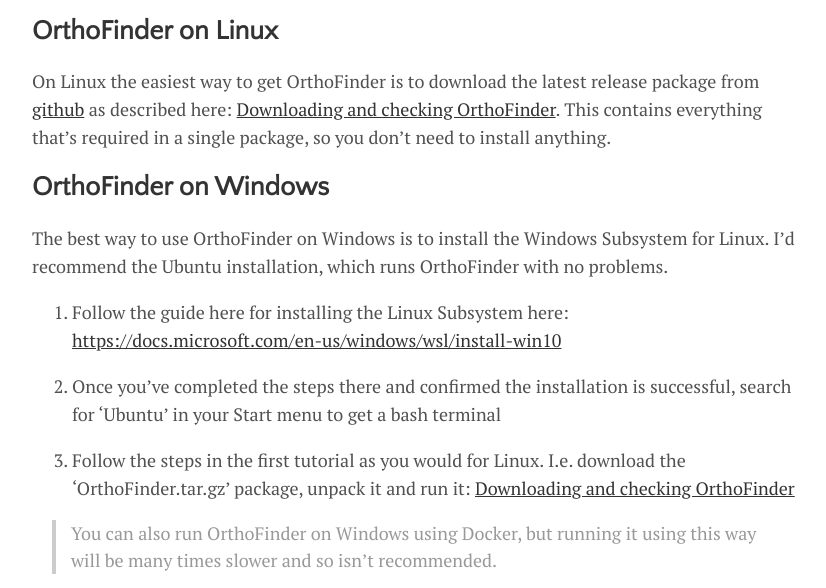
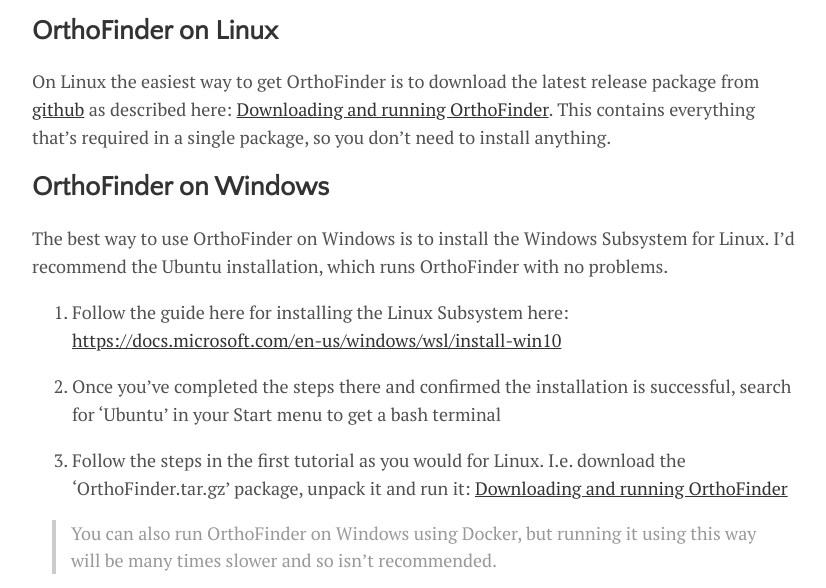
Before and after one commit to olgaemms/davidemms.github.io, a Jekyll site: the page built from _posts/2019-10-19-alternative-ways-of-getting-OrthoFinder.md, in a window 1280 px wide and 900 px high. Shown: the part 204-792 px from the top of the window, without its empty margins (224-1050 px from the left). Built offline with Jekyll 4.4.1, drawn with Linux system fonts in a browser that asks for light colours.

Commit message:
Update post name

```diff
--- a/_posts/2019-10-19-alternative-ways-of-getting-OrthoFinder.md
+++ b/_posts/2019-10-19-alternative-ways-of-getting-OrthoFinder.md
@@ -9,7 +9,7 @@ post_type: supplementary
 
 ## OrthoFinder on Linux
 
-On Linux the easiest way to get OrthoFinder is to download the latest release package from [github](https://github.com/davidemms/OrthoFinder/releases) as described here: [Downloading and checking OrthoFinder]({% post_url 2019-09-18-downloading-and-checking-orthofinder %}). This contains everything that's required in a single package, so you don't need to install anything.
+On Linux the easiest way to get OrthoFinder is to download the latest release package from [github](https://github.com/davidemms/OrthoFinder/releases) as described here: [Downloading and running OrthoFinder]({% post_url 2019-09-18-downloading-and-running-orthofinder %}). This contains everything that's required in a single package, so you don't need to install anything.
 
 ## OrthoFinder on Windows
 
@@ -20,7 +20,7 @@ The best way to use OrthoFinder on Windows is to install the Windows Subsystem f
 2. Once you've completed the steps there and confirmed the installation is successful, search for 'Ubuntu' in your Start menu to get a bash terminal
 
 3. Follow the steps in the first tutorial as you would for Linux. I.e. download the 'OrthoFinder.tar.gz' package, unpack it and run it:
-[Downloading and checking OrthoFinder]({% post_url 2019-09-18-downloading-and-checking-orthofinder %})
+[Downloading and running OrthoFinder]({% post_url 2019-09-18-downloading-and-running-orthofinder %})
 
 > You can also run OrthoFinder on Windows using Docker, but running it using this way will be many times slower and so isn't recommended.
 
```
Also changed, not shown: _posts/2019-09-18-downloading-and-running-orthofinder.md (renamed from _posts/2019-09-18-downloading-and-checking-orthofinder.md, +1 -1 lines).
